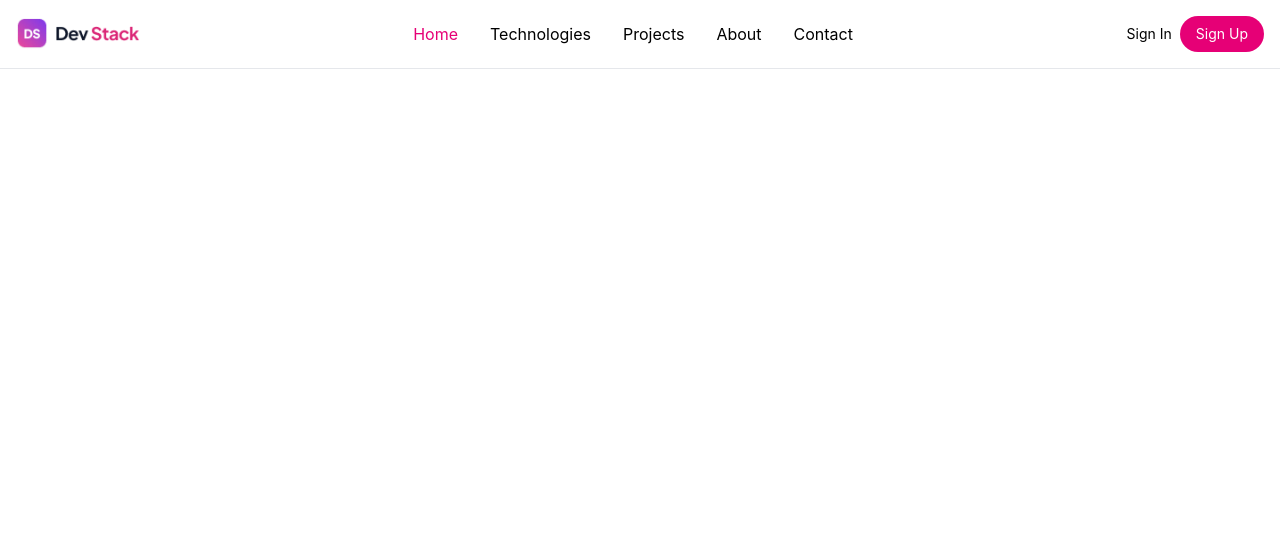
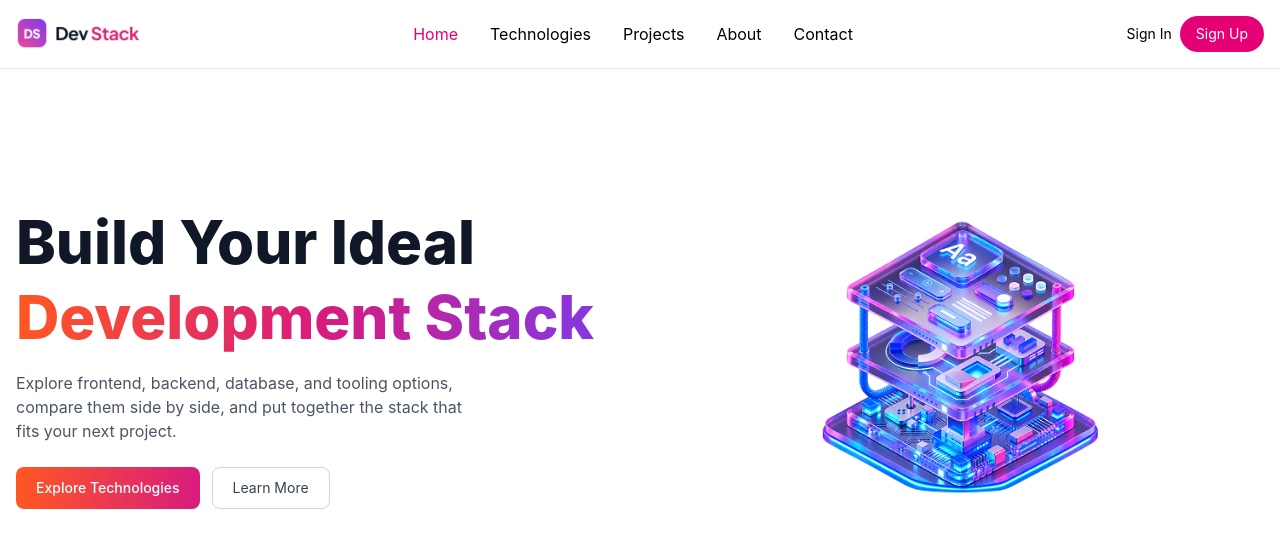
Before and after one commit to Raiyan-Jisan/dev-stack, a React (Vite) app: page / in a window 1280 px wide. Shown: the top 548 px of the page. Built offline with nearby package versions, Linux system fonts and the light colour scheme.

Commit message:
Banner work done

```diff
--- a/src/App.jsx
+++ b/src/App.jsx
@@ -8,6 +8,7 @@
 import './App.css'
 import toast, { Toaster } from 'react-hot-toast'
 import Navbar from './components/Navbar'
+import Banner from './components/banner'
 
 
 
@@ -17,6 +18,7 @@ function App() {
   return (
     <>
     <Navbar/>
+     <Banner />
 
 
     </>
--- a/src/components/banner.jsx
+++ b/src/components/banner.jsx
@@ -0,0 +1,39 @@
+import bannerImg from "../assets/banner-stack.png";
+
+const Banner = () => {
+  return (
+    <section className="container mx-auto px-4 py-10 md:py-16">
+      <div className="flex flex-col md:flex-row items-center gap-8">
+
+        <div className="flex-1">
+          <h1 className="text-4xl md:text-6xl font-extrabold text-gray-900 leading-tight">
+            Build Your Ideal
+            <span className="block text-gradient">Development Stack</span>
+          </h1>
+
+          <p className="mt-4 max-w-md text-gray-600">
+            Explore frontend, backend, database, and tooling options, compare
+            them side by side, and put together the stack that fits your next
+            project.
+          </p>
+
+          <div className="mt-6 flex gap-3">
+            <button className="cursor-pointer rounded-lg bg-gradient-brand px-5 py-2.5 text-sm font-medium text-white">
+              Explore Technologies
+            </button>
+            <button className="cursor-pointer rounded-lg border border-gray-300 px-5 py-2.5 text-sm text-gray-700">
+              Learn More
+            </button>
+          </div>
+        </div>
+
+        <div className="flex-1">
+          <img src={bannerImg} alt="Development stack illustration" className="mx-auto w-full max-w-md" />
+        </div>
+
+      </div>
+    </section>
+  );
+};
+
+export default Banner;
--- a/src/index.css
+++ b/src/index.css
@@ -1 +1,21 @@
 @import "tailwindcss";
+
+:root {
+  --brand-orange: #ff5722;
+  --brand-pink: #d81b7e;
+  --brand-violet: #7c3aed;
+
+  --brand-gradient: linear-gradient(90deg, var(--brand-orange), var(--brand-pink), var(--brand-violet));
+  --brand-gradient-button: linear-gradient(90deg, var(--brand-orange), var(--brand-pink));
+}
+
+.text-gradient {
+  background: var(--brand-gradient);
+  -webkit-background-clip: text;
+  background-clip: text;
+  color: transparent;
+}
+
+.bg-gradient-brand {
+  background: var(--brand-gradient-button);
+}
```
